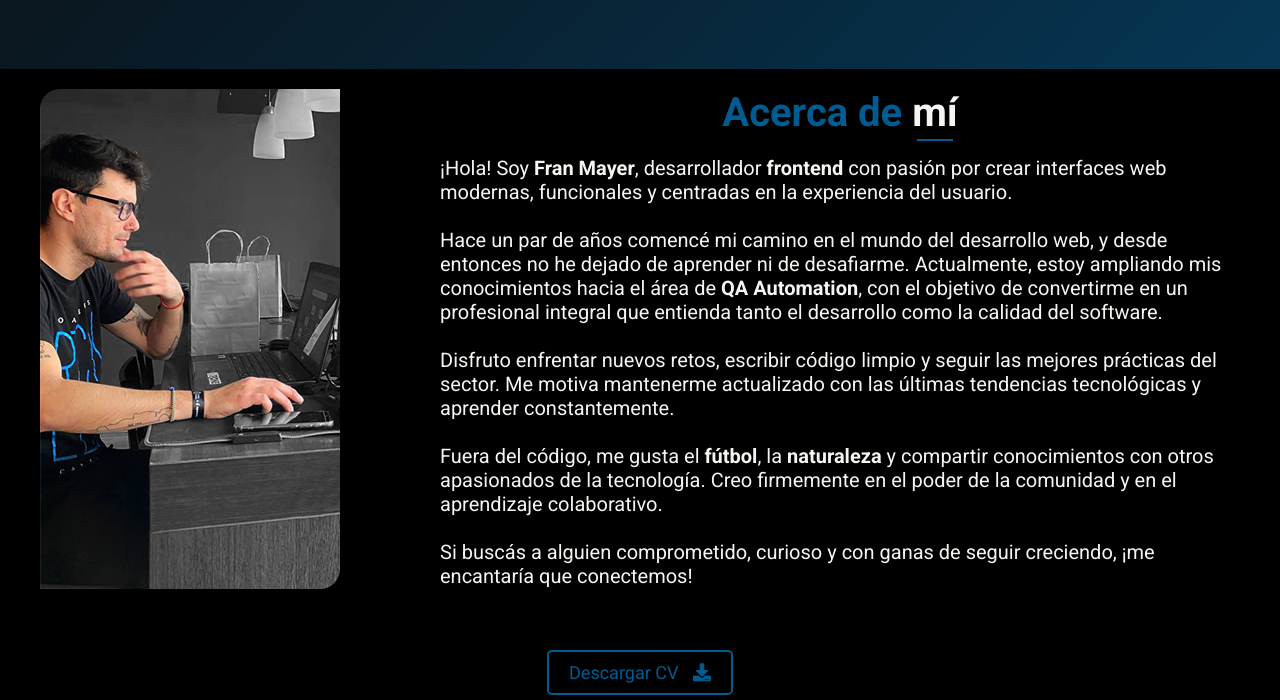
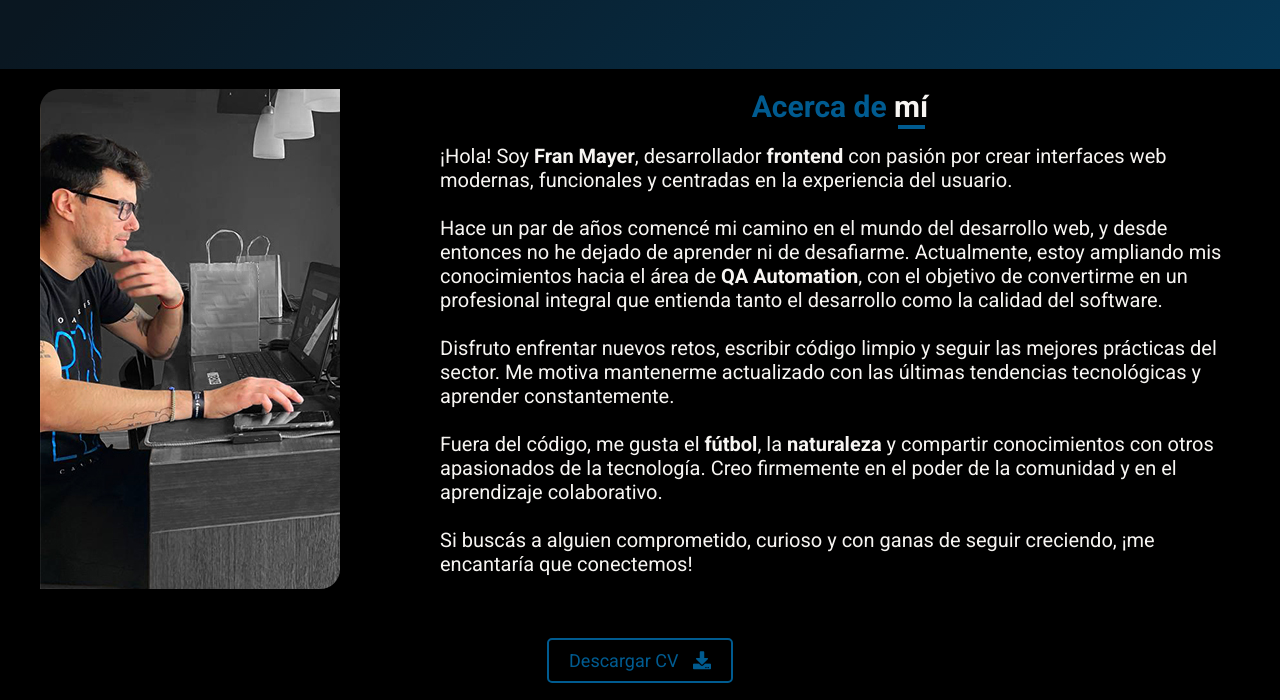
Before and after one commit to FranMayer/Portfolio-FM, a website: page index.html in a window 1280 px wide. Shown: the part 731-1431 px from the top of the page. Drawn offline with Linux system fonts and the light colour scheme.

Commit message:
fix: fixing header height

```diff
--- a/assets/css/main.css
+++ b/assets/css/main.css
@@ -130,7 +130,7 @@ body{
     text-align: center;
     padding-bottom: 2rem;
     color:var(--purple);
-    font-size: 4rem;
+    font-size: 3rem;
 }
 
 .heading h2 span{
@@ -145,9 +145,13 @@ body{
     bottom: -0.5rem; left: 0;
     z-index: -1;
     background: var(--purple);
-    height: 0.2rem;
+    height: 0.4rem;
     width: 80%;
     margin-left: 10%;
+}
+
+section {
+    scroll-margin-top: 9rem;
 }
 
 /*--------------------- 1- Heading CSS (End) ---------------------*/
```
Also changed, not shown: index.html (+2 -0 lines).
